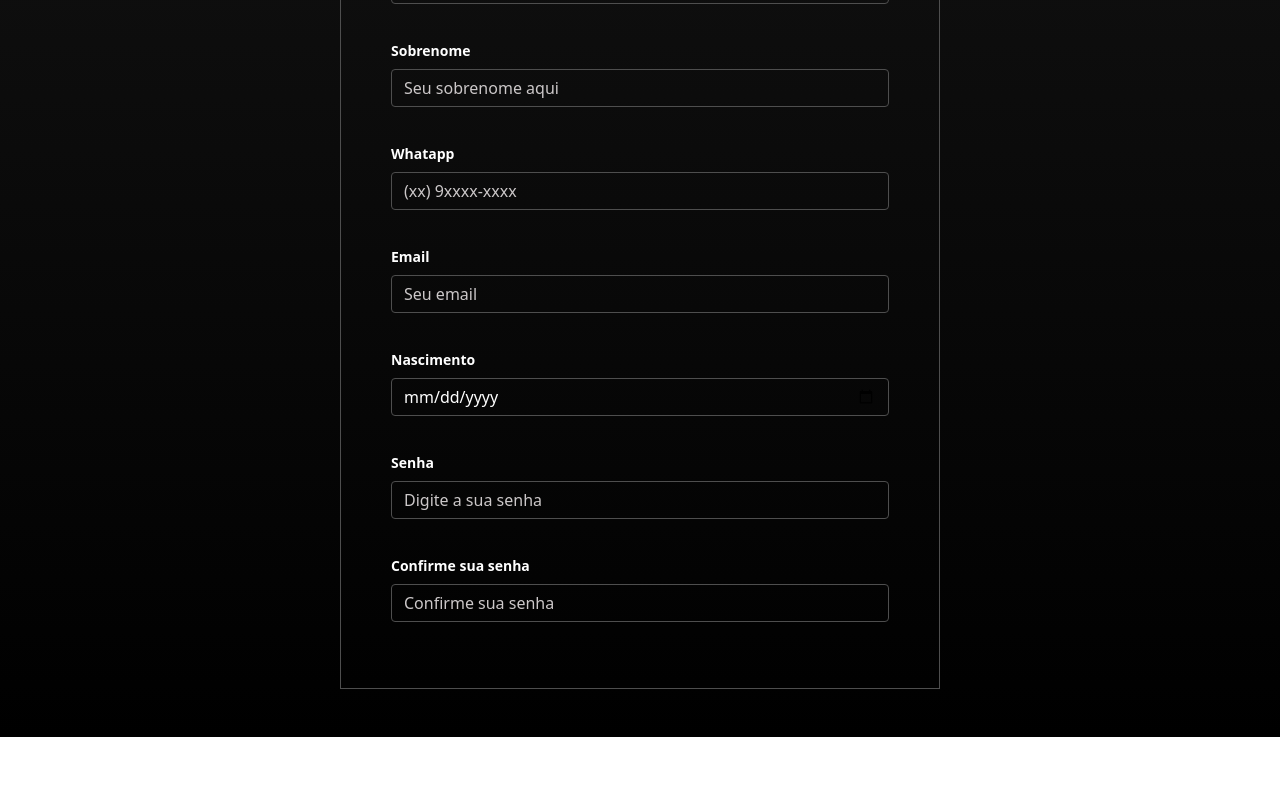
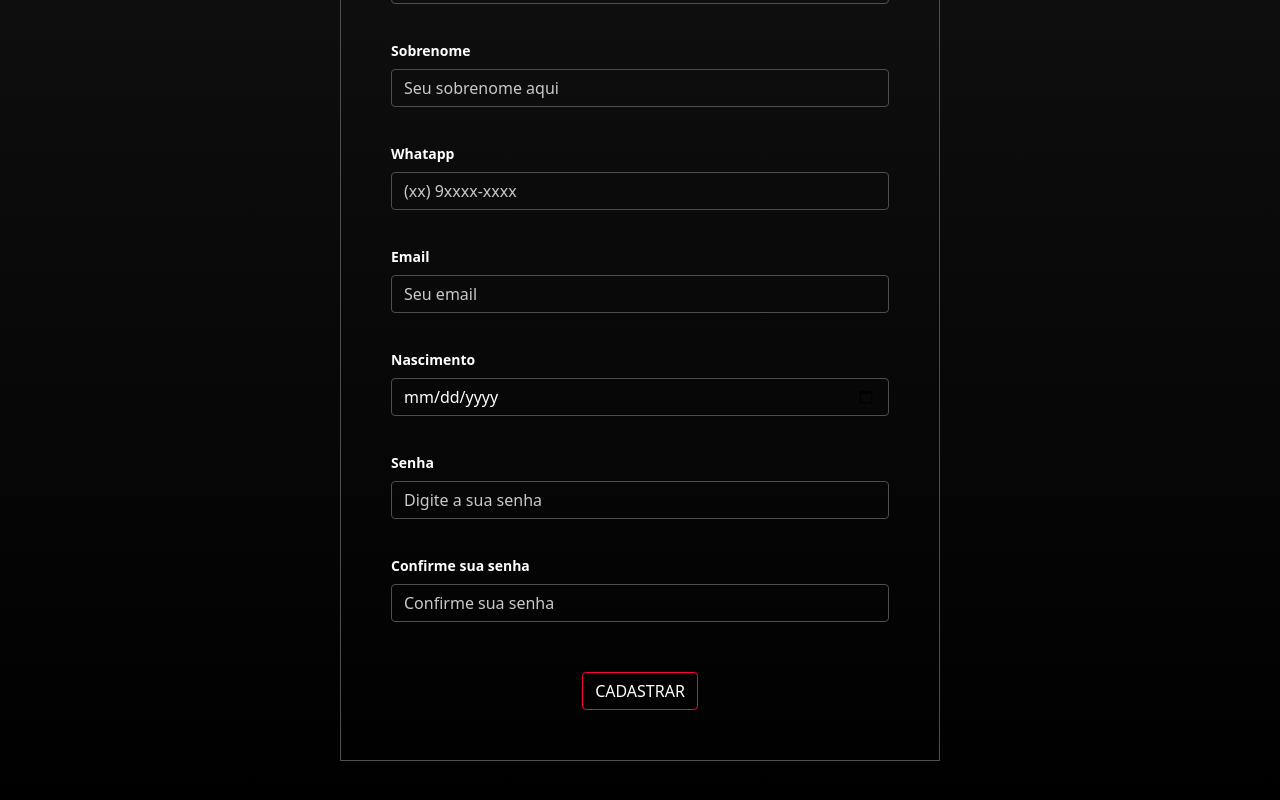
Before and after one commit to max-faria/onebitflix-front, a Next.js app: page /register in a window 1280 px wide. Shown: the part 384-1184 px from the top of the page. Before the commit the page ends 1121 px from the top, so only its background shows below. Built offline with nearby package versions, Linux system fonts and the light colour scheme.

Commit message:
connection with backend for register

```diff
--- a/pages/register.tsx
+++ b/pages/register.tsx
@@ -2,8 +2,38 @@ import HeaderGeneric from "@/src/components/commom/headerGeneric";
 import styles from "../styles/registerLogin.module.scss";
 import Head from "next/head";
 import { Form, FormGroup, Label, Container, Button, Input } from "reactstrap";
+import { FormEvent } from "react";
+import authService from "@/src/services/authService";
 
 const Register = () => {
+  const handleRegister = async (event: FormEvent<HTMLFormElement>) => {
+    event.preventDefault();
+
+    const formData = new FormData(event.currentTarget);
+    const firstName = formData.get("firstName")!.toString();
+    const lastName = formData.get("lastName")!.toString();
+    const phone = formData.get("phone")!.toString();
+    const birth = formData.get("birth")!.toString();
+    const email = formData.get("email")!.toString();
+    const password = formData.get("password")!.toString();
+    const confirmPassword = formData.get("confirmPassword")!.toString();
+
+    const params = { firstName, lastName, phone, birth, email, password };
+
+    if (password != confirmPassword) {
+      alert("The passwords must be the same!");
+      return;
+    }
+
+    const { data, status} = await authService.register(params);
+
+    if (status === 201) {
+      alert("User successfully created!");
+    } else {
+      alert(data.message);
+    }
+  };
+
   return (
     <>
       <Head>
@@ -17,7 +47,7 @@ const Register = () => {
           <p className={styles.formTitle}>
             <strong>Welcome to Onebitflix</strong>
           </p>
-          <Form className={styles.form}>
+          <Form className={styles.form} onSubmit={handleRegister}>
             <p className="text-center">
               <strong>Faça a sua conta</strong>
             </p>
@@ -35,6 +65,7 @@ const Register = () => {
                 className={styles.inputName}
               />
             </FormGroup>
+
             <FormGroup>
               <Label for="lastName" className={styles.label}>
                 Sobrenome
@@ -49,6 +80,7 @@ const Register = () => {
                 className={styles.inputName}
               />
             </FormGroup>
+
             <FormGroup>
               <Label for="phone" className={styles.label}>
                 Whatapp
@@ -63,6 +95,7 @@ const Register = () => {
                 className={styles.input}
               />
             </FormGroup>
+
             <FormGroup>
               <Label for="email" className={styles.label}>
                 Email
@@ -76,6 +109,7 @@ const Register = () => {
                 className={styles.input}
               />
             </FormGroup>
+
             <FormGroup>
               <Label for="birth" className={styles.label}>
                 Nascimento
@@ -91,6 +125,7 @@ const Register = () => {
                 className={styles.input}
               />
             </FormGroup>
+
             <FormGroup>
               <Label for="password" className={styles.label}>
                 Senha
@@ -106,13 +141,14 @@ const Register = () => {
                 className={styles.input}
               />
             </FormGroup>
+
             <FormGroup>
-              <Label for="password" className={styles.label}>
+              <Label for="confirmPassword" className={styles.label}>
                 Confirme sua senha
               </Label>
               <Input
-                id="password"
-                name="password"
+                id="confirmPassword"
+                name="confirmPassword"
                 type="password"
                 placeholder="Confirme sua senha"
                 minLength={6}
@@ -121,6 +157,10 @@ const Register = () => {
                 className={styles.input}
               />
             </FormGroup>
+
+            <Button type="submit" outline className={styles.formBtn}>
+              CADASTRAR
+            </Button>
           </Form>
         </Container>
       </main>
--- a/src/services/authService.ts
+++ b/src/services/authService.ts
@@ -0,0 +1,26 @@
+import api from './api'
+
+interface RegisterParams {
+    firstName: string,
+    lastName: string,
+    phone: string,
+    birth: string,
+    email: string,
+    password: string,
+}
+
+const authService = {
+    register: async (params: RegisterParams) => {
+      const res = await api.post("/auth/register", params).catch((error) => {
+        if (error.response.status === 400) {
+          return error.response;
+        }
+
+        return error;
+      });
+
+      return res;
+    },
+  };
+
+export default authService
```
Also changed, not shown: 1 other file (tests, documents, lock files or other folders).
